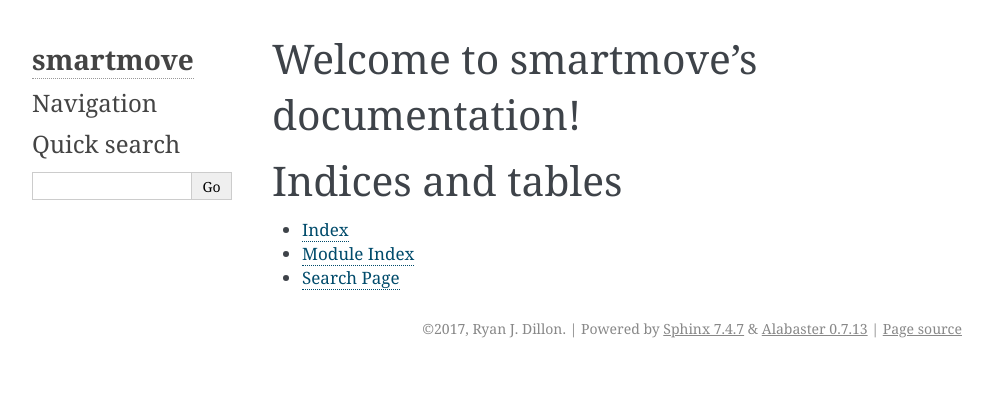
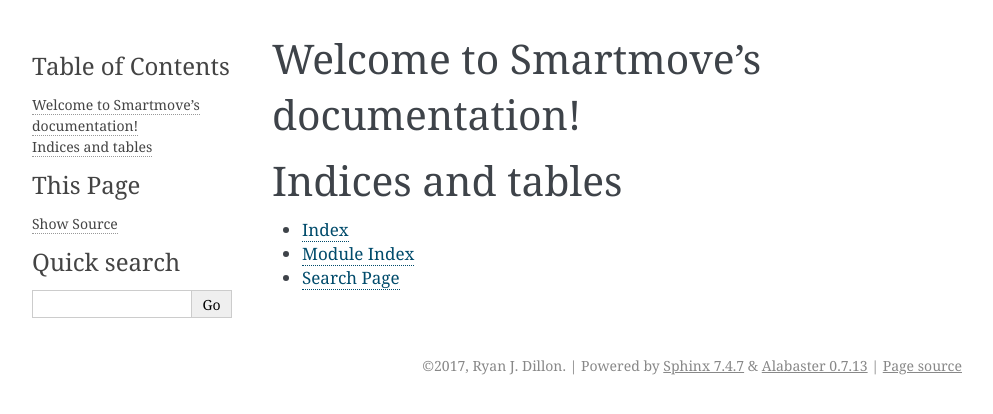
Before and after one commit to ryanjdillon/smartmove, a Sphinx documentation site: the page built from docs/source/index.rst, in a window 1280 px wide. Shown: the top 414 px of the page, without its empty margins (148-1141 px from the left). Built offline with Sphinx 7.4.7, drawn with Linux system fonts in a browser that asks for light colours; formulas are drawn with MathJax 3.

```diff
--- a/docs/source/conf.py
+++ b/docs/source/conf.py
@@ -1,8 +1,8 @@
 #!/usr/bin/env python3
 # -*- coding: utf-8 -*-
 #
-# smartmove documentation build configuration file, created by
-# sphinx-quickstart on Thu Jul  6 08:57:49 2017.
+# Smartmove documentation build configuration file, created by
+# sphinx-quickstart on Wed Jul 26 20:54:49 2017.
 #
 # This file is execfile()d with the current directory set to its
 # containing dir.
@@ -54,7 +54,7 @@ source_suffix = '.rst'
 master_doc = 'index'
 
 # General information about the project.
-project = 'smartmove'
+project = 'Smartmove'
 copyright = '2017, Ryan J. Dillon'
 author = 'Ryan J. Dillon'
 
@@ -65,7 +65,7 @@ author = 'Ryan J. Dillon'
 # The short X.Y version.
 version = '0.1'
 # The full version, including alpha/beta/rc tags.
-release = '0.1.1'
+release = '0.1'
 
 # The language for content autogenerated by Sphinx. Refer to documentation
 # for a list of supported languages.
@@ -104,26 +104,11 @@ html_theme = 'alabaster'
 # so a file named "default.css" will overwrite the builtin "default.css".
 html_static_path = ['_static']
 
-# Custom sidebar templates, must be a dictionary that maps document names
-# to template names.
-#
-# This is required for the alabaster theme
-# refs: http://alabaster.readthedocs.io/en/latest/installation.html#sidebars
-html_sidebars = {
-    '**': [
-        'about.html',
-        'navigation.html',
-        'relations.html',  # needs 'show_related': True theme option to display
-        'searchbox.html',
-        'donate.html',
-    ]
-}
-
 
 # -- Options for HTMLHelp output ------------------------------------------
 
 # Output file base name for HTML help builder.
-htmlhelp_basename = 'smartmovedoc'
+htmlhelp_basename = 'Smartmovedoc'
 
 
 # -- Options for LaTeX output ---------------------------------------------
@@ -150,7 +135,7 @@ latex_elements = {
 # (source start file, target name, title,
 #  author, documentclass [howto, manual, or own class]).
 latex_documents = [
-    (master_doc, 'smartmove.tex', 'smartmove Documentation',
+    (master_doc, 'Smartmove.tex', 'Smartmove Documentation',
      'Ryan J. Dillon', 'manual'),
 ]
 
@@ -160,7 +145,7 @@ latex_documents = [
 # One entry per manual page. List of tuples
 # (source start file, name, description, authors, manual section).
 man_pages = [
-    (master_doc, 'smartmove', 'smartmove Documentation',
+    (master_doc, 'smartmove', 'Smartmove Documentation',
      [author], 1)
 ]
 
@@ -171,8 +156,8 @@ man_pages = [
 # (source start file, target name, title, author,
 #  dir menu entry, description, category)
 texinfo_documents = [
-    (master_doc, 'smartmove', 'smartmove Documentation',
-     author, 'smartmove', 'One line description of project.',
+    (master_doc, 'Smartmove', 'Smartmove Documentation',
+     author, 'Smartmove', 'One line description of project.',
      'Miscellaneous'),
 ]
 
--- a/docs/source/index.rst
+++ b/docs/source/index.rst
@@ -1,9 +1,9 @@
-.. smartmove documentation master file, created by
-   sphinx-quickstart on Thu Jul  6 08:57:49 2017.
+.. Smartmove documentation master file, created by
+   sphinx-quickstart on Wed Jul 26 20:54:49 2017.
    You can adapt this file completely to your liking, but it should at least
    contain the root `toctree` directive.
 
-Welcome to smartmove's documentation!
+Welcome to Smartmove's documentation!
 =====================================
 
 .. toctree::
```
Also changed, not shown: 2 other files.
